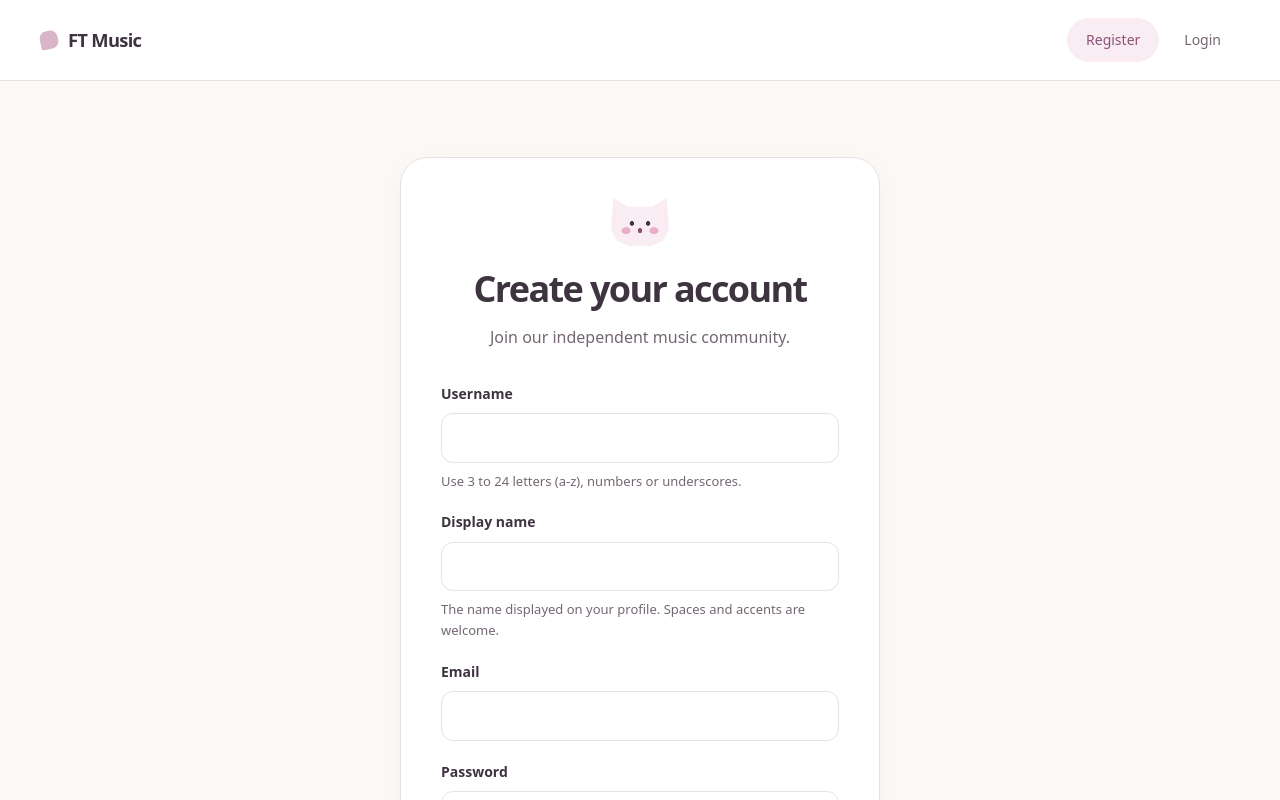
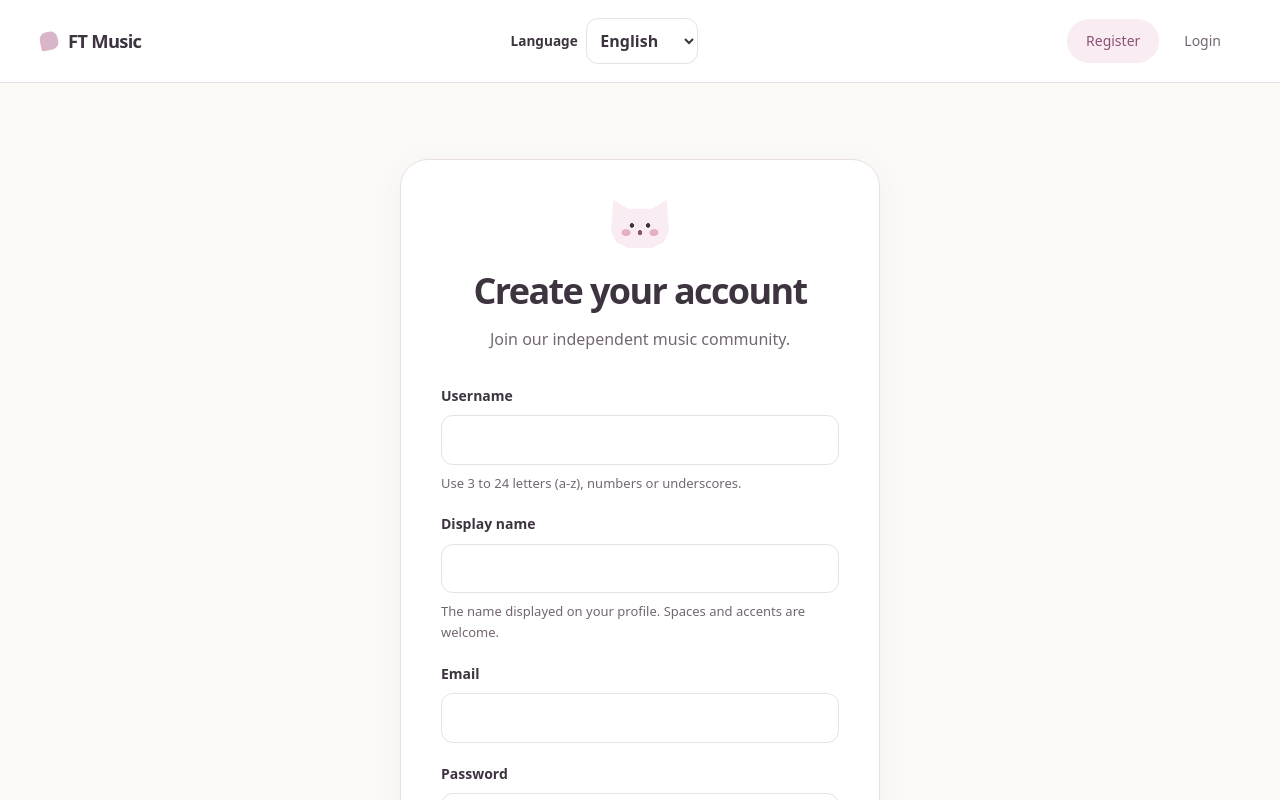
Before and after one commit to Jotarooo78/ft_transcendance, a React (Vite) app in the folder frontend/: page / in a window 1280 px wide. Shown: the top 800 px of the page. Built offline with nearby package versions, Linux system fonts and the light colour scheme.

Commit message:
feat(i18n): expose language selector on public and private pages
Provide persistent French, English and Spanish choices in every application header. Update document language without remounting screens. Frontend build and ESLint pass.

```diff
--- a/frontend/src/App.css
+++ b/frontend/src/App.css
@@ -1818,3 +1818,16 @@ form > p[id$="-help"],
   max-width: none;
   padding: 1rem 0;
 }
+/* Le choix de langue reste lisible lorsque l'en-tête revient sur plusieurs lignes. */
+.language-selector {
+  display: inline-flex;
+  align-items: center;
+  gap: 0.5rem;
+  flex: 0 0 auto;
+  font-size: 0.85rem;
+}
+.language-selector select {
+  width: auto;
+  min-width: 7rem;
+  padding: 0.45rem 0.6rem;
+}
--- a/frontend/src/App.tsx
+++ b/frontend/src/App.tsx
@@ -1,4 +1,5 @@
 import { useResource } from "./hooks/useResource";
+import LanguageSelector from "./components/LanguageSelector";
 import RefreshNotice from "./components/RefreshNotice";
 import CollectionsProvider from "./components/CollectionsProvider";
 import LibraryPage from "./pages/LibraryPage";
@@ -270,6 +271,7 @@ function App() {
         <CollectionsProvider active={musicVisible}>
           <header className="site-header">
             <strong className="site-title">FT Music</strong>
+            <LanguageSelector />
 
             <nav className="main-navigation" aria-label="User navigation">
               <button
@@ -465,6 +467,7 @@ function App() {
       <MusicPlayerProvider>
         <header className="site-header">
           <strong className="site-title">FT Music</strong>
+          <LanguageSelector />
           <button
             onClick={() => {
               window.location.hash = "";
@@ -488,6 +491,7 @@ function App() {
     <>
       <header className="site-header">
         <strong className="site-title">FT Music</strong>
+        <LanguageSelector />
 
         <nav className="main-navigation" aria-label="Authentication">
           <button
--- /dev/null
+++ b/frontend/src/components/LanguageSelector.tsx
@@ -0,0 +1,18 @@
+/** Choix de langue commun aux pages publiques et privées. */
+import { useLanguage } from "../hooks/useLanguage";
+import { setLanguage, type Language } from "../services/language";
+import { translate } from "../services/translate";
+/** Conserve l'écran et les saisies ; seul le texte de l'interface change. */
+export default function LanguageSelector() {
+  const language = useLanguage();
+  return (
+    <label className="language-selector">
+      <span>{translate("Language")}</span>
+      <select value={language} onChange={(event) => setLanguage(event.target.value as Language)}>
+        <option value="fr" lang="fr">Français</option>
+        <option value="en" lang="en">English</option>
+        <option value="es" lang="es">Español</option>
+      </select>
+    </label>
+  );
+}
--- a/frontend/src/main.tsx
+++ b/frontend/src/main.tsx
@@ -2,6 +2,10 @@ import { StrictMode } from "react";
 import { createRoot } from "react-dom/client";
 import "./index.css";
 import App from "./App.tsx";
+import { updateDocumentLanguage } from "./services/language";
+
+// Applique la langue avant le premier affichage des composants.
+updateDocumentLanguage();
 
 createRoot(document.getElementById("root")!).render(
   <StrictMode>
```
